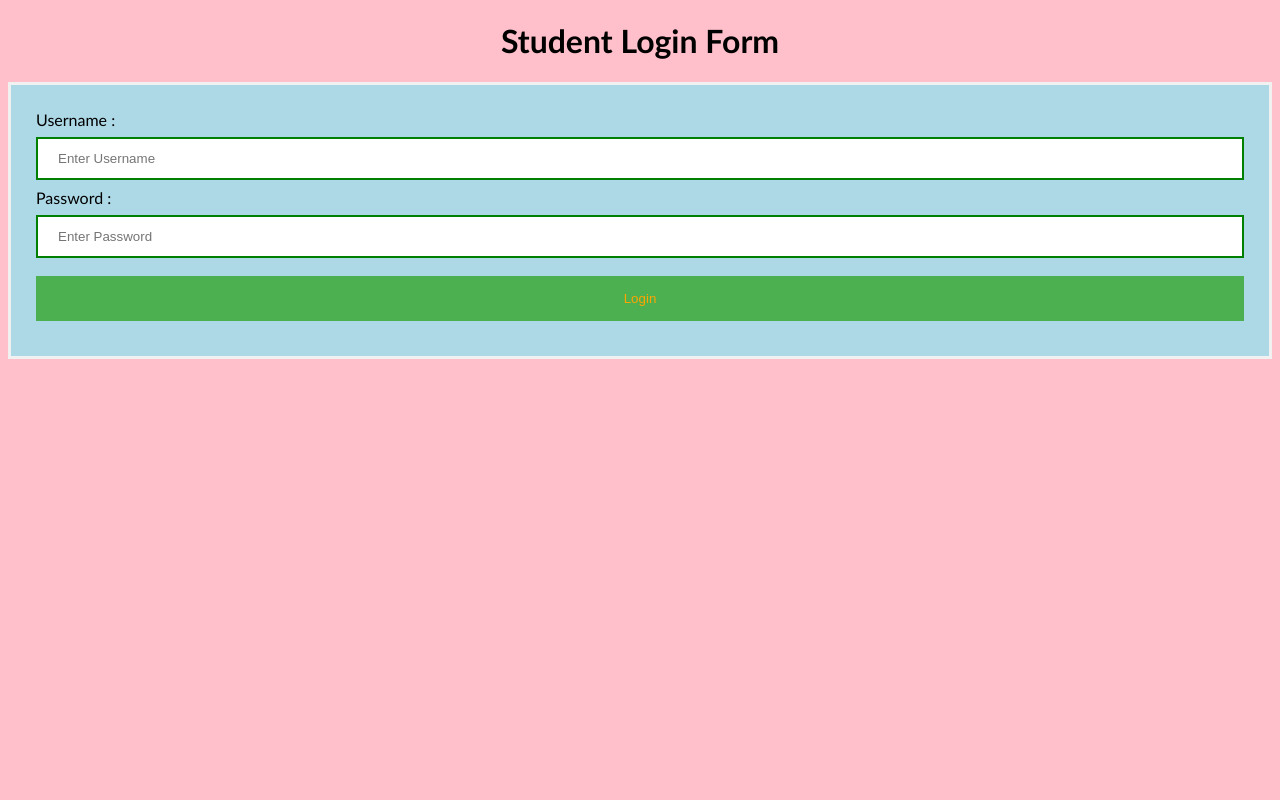
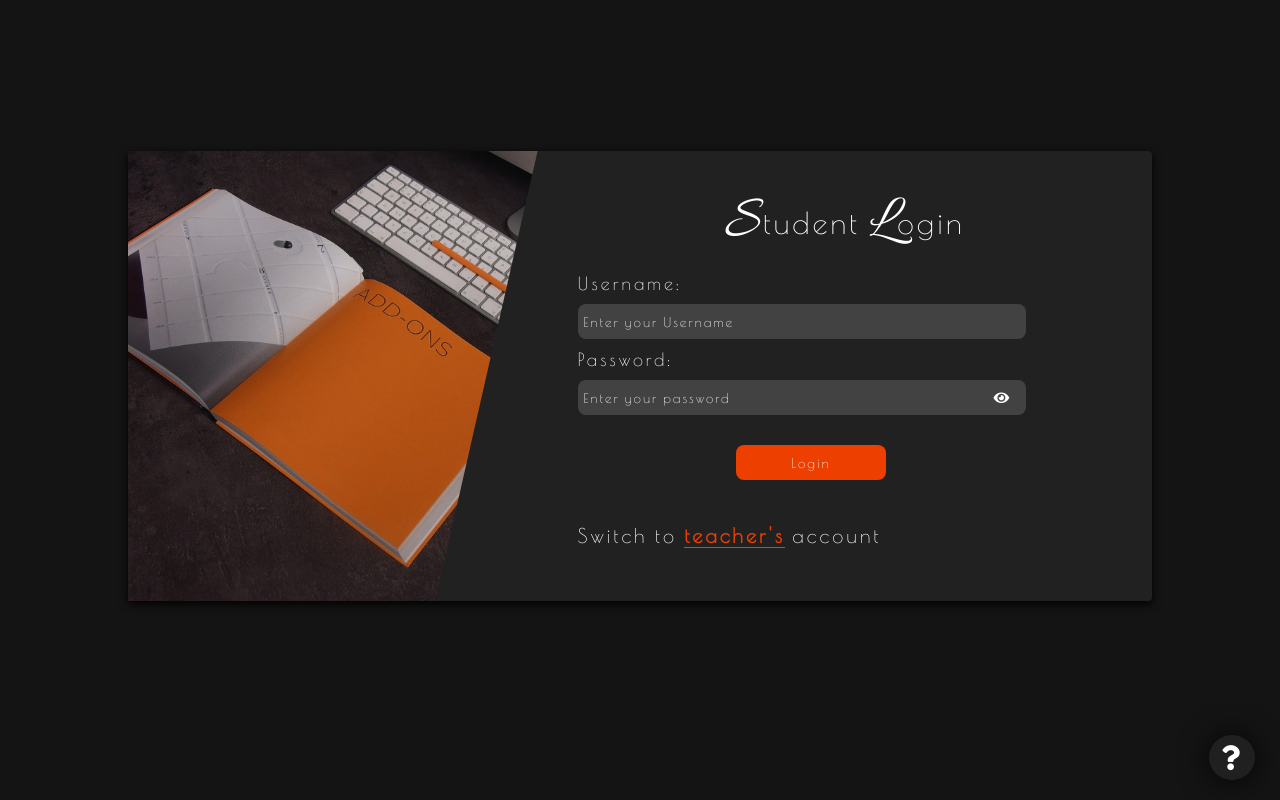
Before and after one commit to todi-2000/Resource-Portal, a Django app: page /login/ in a window 1280 px wide. Run offline with Django 3.2, Linux system fonts and the light colour scheme; some libraries are stand-ins or nearby versions.

Commit message:
Completed Login & Signup

```diff
--- a/accounts/models.py
+++ b/accounts/models.py
@@ -5,5 +5,11 @@ from django.conf import settings
 class Student(models.Model):
     student = models.ForeignKey(settings.AUTH_USER_MODEL,on_delete=models.CASCADE)
 
+    def __str__(self):
+        return self.student.username
+
 class Teacher(models.Model):
     teacher = models.ForeignKey(settings.AUTH_USER_MODEL,on_delete=models.CASCADE)
+
+    def __str__(self):
+        return self.teacher.username
--- a/accounts/templates/accounts/index.html
+++ b/accounts/templates/accounts/index.html
@@ -33,7 +33,7 @@
                 <!-- student heading -->
                 <div class="heading">
                     <li class="heading-primary"><span class="heading-first">S</span>tudent <span
-                            class="heading-first">L</span>ogin</li>
+                            class="heading-first">S</span>ignup</li>
                 </div>
 
                 <!-- student body -->
@@ -67,7 +67,7 @@
                 <!-- teacher heading -->
                 <div class="heading">
                     <li class="heading-primary"><span class="heading-first">T</span>eacher <span
-                            class="heading-first">L</span>ogin</li>
+                            class="heading-first">S</span>ignup</li>
                 </div>
 
                 <!-- teacher body -->
--- a/accounts/templates/accounts/login.html
+++ b/accounts/templates/accounts/login.html
@@ -1,60 +1,115 @@
+{% load static %}
 <!DOCTYPE html>
-<html>
+<html lang="en">
+
 <head>
-<meta name="viewport" content="width=device-width, initial-scale=1">
-<title> Login Page </title>
-<style>
-Body {
-  font-family: Calibri, Helvetica, sans-serif;
-  background-color: pink;
-}
-button {
-       background-color: #4CAF50;
-       width: 100%;
-        color: orange;
-        padding: 15px;
-        margin: 10px 0px;
-        border: none;
-        cursor: pointer;
-         }
- form {
-        border: 3px solid #f1f1f1;
-    }
- input[type=text], input[type=password] {
-        width: 100%;
-        margin: 8px 0;
-        padding: 12px 20px;
-        display: inline-block;
-        border: 2px solid green;
-        box-sizing: border-box;
-    }
- button:hover {
-        opacity: 0.7;
-    }
-  .cancelbtn {
-        width: auto;
-        padding: 10px 18px;
-        margin: 10px 5px;
-    }
+    <meta charset="UTF-8">
+    <meta name="viewport" content="width=device-width, initial-scale=1.0">
 
+    <!-- Stylesheet -->
+    <link rel="stylesheet" href="{% static 'css/main.css' %}">
 
- .container {
-        padding: 25px;
-        background-color: lightblue;
-    }
-</style>
+    <!-- Font Awsome CDN -->
+    <link rel="stylesheet" href="https://cdnjs.cloudflare.com/ajax/libs/font-awesome/5.13.0/css/all.min.css" />
+
+    <!-- Google Fonts -->
+    <link href="https://fonts.googleapis.com/css2?family=Allura&family=Poiret+One&display=swap" rel="stylesheet">
+
+    <title>Login</title>
 </head>
+
 <body>
-    <center> <h1> Student Login Form </h1> </center>
-    <form method='POST'>
-        {% csrf_token %}
-        <div class="container">
-            <label>Username : </label>
-            <input type="text" placeholder="Enter Username" name="username" required>
-            <label>Password : </label>
-            <input type="password" placeholder="Enter Password" name="password" required>
-            <button type="submit">Login</button>
+    <!-- HERO SECTION -->
+    <div class="base">
+        <div class="hero">
+            &nbsp;
         </div>
-    </form>
+
+        <!-- LOGIN  -->
+        <div class="login">
+
+            <div class="login-student">
+
+                <!-- student heading -->
+                <div class="heading">
+                    <li class="heading-primary"><span class="heading-first">S</span>tudent <span
+                            class="heading-first">L</span>ogin</li>
+                </div>
+
+                <!-- student body -->
+                <div class="body">
+                    <form action="#" method='POST'>
+                        {% csrf_token %}
+                        <div class="body-email">
+                            <label for="username">Username:</label> <br>
+                            <input type="text" name="student-username" id="username" placeholder="Enter your Username"
+                                required>
+                        </div>
+                        <div class="body-password">
+                            <label for="s_password">Password:</label> <br>
+                            <input type="password" name="student-password" id="s_pass" placeholder="Enter your password"
+                                minlength="8" required><i class="fas fa-eye shift-student"></i>
+                            <!-- <i class="fas fa-eye-slash"></i> -->
+                        </div>
+                        <!-- <div class="body-forgot">
+                            <a href="#" target="blank" class="body-forgot__pass link">Forgot Password ?</a>
+                        </div> -->
+                        <div class="body-login">
+                            <input type="submit" value="Login">
+                        </div>
+                    </form>
+                </div>
+            </div>
+
+            <!-- teacher login -->
+            <div class="login-teacher">
+
+                <!-- teacher heading -->
+                <div class="heading">
+                    <li class="heading-primary"><span class="heading-first">T</span>eacher <span
+                            class="heading-first">L</span>ogin</li>
+                </div>
+
+                <!-- teacher body -->
+                <div class="body">
+                    <form action="#" method='POST'>
+                        {% csrf_token %}
+                        <div class="body-email">
+                            <label for="username">Username:</label> <br>
+                            <input type="text" name="teacher-username" id="username" placeholder="Enter your Username"
+                                required>
+                        </div>
+                        <div class="body-password">
+                            <label for="t_password">Password:</label> <br>
+                            <input type="password" name="teacher-password" id="t_pass" placeholder="Enter your password"
+                                minlength="8" required><i class="fas fa-eye shift-teacher"></i>
+                        </div>
+                        <!-- <div class="body-forgot">
+                            <a href="#" target="blank" class="body-forgot__pass link">Forgot Password ?</a>
+                        </div> -->
+                        <div class="body-login">
+                            <input type="submit" value="Login">
+                        </div>
+                    </form>
+                </div>
+            </div>
+            <!-- Swap Login :{ -->
+            <div class="foot">
+                <li foot>Switch to <span class="foot-var">teacher's</span> account</li>
+            </div>
+
+        </div>
+    </div>
+
+    <!-- HELP SECTION -->
+    <a href="#">
+        <div class="help">
+            <i class="fas fa-question help-icon"></i>
+        </div>
+    </a>
+
+    <script src="https://ajax.googleapis.com/ajax/libs/jquery/3.5.1/jquery.min.js"></script>
+    <script src="{% static 'js/script.js' %}"></script>
 </body>
+
 </html>
--- a/accounts/views.py
+++ b/accounts/views.py
@@ -1,46 +1,65 @@
 from django.shortcuts import render,redirect
 from django.contrib.auth.models import User,auth
 from django.contrib.auth.decorators import login_required
+from django.utils.datastructures import MultiValueDictKeyError
 from .models import Student,Teacher
 # Create your views here.
 
 def signup(request):
     if request.method=='POST':
-        if request.POST['student-username'] is not None:
-            susername=request.POST['student-username']
-            spassword=request.POST['student-password']
-            print(susername)
-            try:
-                user=User.objects.get(username=susername)
-                return redirect('signup')
-            except User.DoesNotExist:
-                user=User.objects.create_user(username=susername,password=spassword)
-                suser=Student.objects.create(student=user)
-                suser.save()
-                auth.login(request,user)
-                return redirect('home')
-        if request.POST['teacher-username'] is not None:
-            tusername=request.POST['teacher-username']
-            tpassword=request.POST['teacher-password']
-            try:
-                user=User.objects.get(username=tusername)
-                return redirect('signup')
-            except User.DoesNotExist:
-                user=User.objects.create_user(username=tusername,password=tpassword)
-                tuser=Teacher.objects.create(teacher=user)
-                tuser.save()
-                auth.login(request,user)
-                return redirect('Home')
+        try:
+            if request.POST['student-username'] is not None:
+                susername=request.POST['student-username']
+                spassword=request.POST['student-password']
+                try:
+                    user=User.objects.get(username=susername)
+                    return redirect('signup')
+                except User.DoesNotExist:
+                    user=User.objects.create_user(username=susername,password=spassword)
+                    suser=Student.objects.create(student=user)
+                    suser.save()
+                    auth.login(request,user)
+                    return redirect('home')
+        except MultiValueDictKeyError:
+            if request.POST['teacher-username'] is not None:
+                tusername=request.POST['teacher-username']
+                tpassword=request.POST['teacher-password']
+                try:
+                    user=User.objects.get(username=tusername)
+                    return redirect('signup')
+                except User.DoesNotExist:
+                    user=User.objects.create_user(username=tusername,password=tpassword)
+                    tuser=Teacher.objects.create(teacher=user)
+                    tuser.save()
+                    auth.login(request,user)
+                    return redirect('home')
     return render(request,'accounts/index.html')
 
 def login(request):
     if request.method=='POST':
-        user=auth.authenticate(username=request.POST['username'],password=request.POST['password'])
-        if user is not None:
-            auth.login(request,user)
-            return redirect('home')
+        if 'student-username' in request.POST:
+            user=auth.authenticate(username=request.POST['student-username'],password=request.POST['student-password'])
+            if user is not None:
+                try:
+                    if Student.objects.filter(student=user).exists():
+                        auth.login(request,user)
+                        return redirect('home')
+                except Student.DoesNotExist:
+                    return redirect('login')
+            else:
+                return redirect('login')
         else:
-            return redirect('login')
+            user=auth.authenticate(username=request.POST['teacher-username'],password=request.POST['teacher-password'])
+            if user is not None:
+                try:
+                    if Teacher.objects.filter(teacher=user).exists():
+                        auth.login(request,user)
+                        return redirect('home')
+                except Teacher.DoesNotExist:
+                    return redirect('login')
+
+            else:
+                return redirect('login')
     return render(request,'accounts/login.html')
 
 
```
